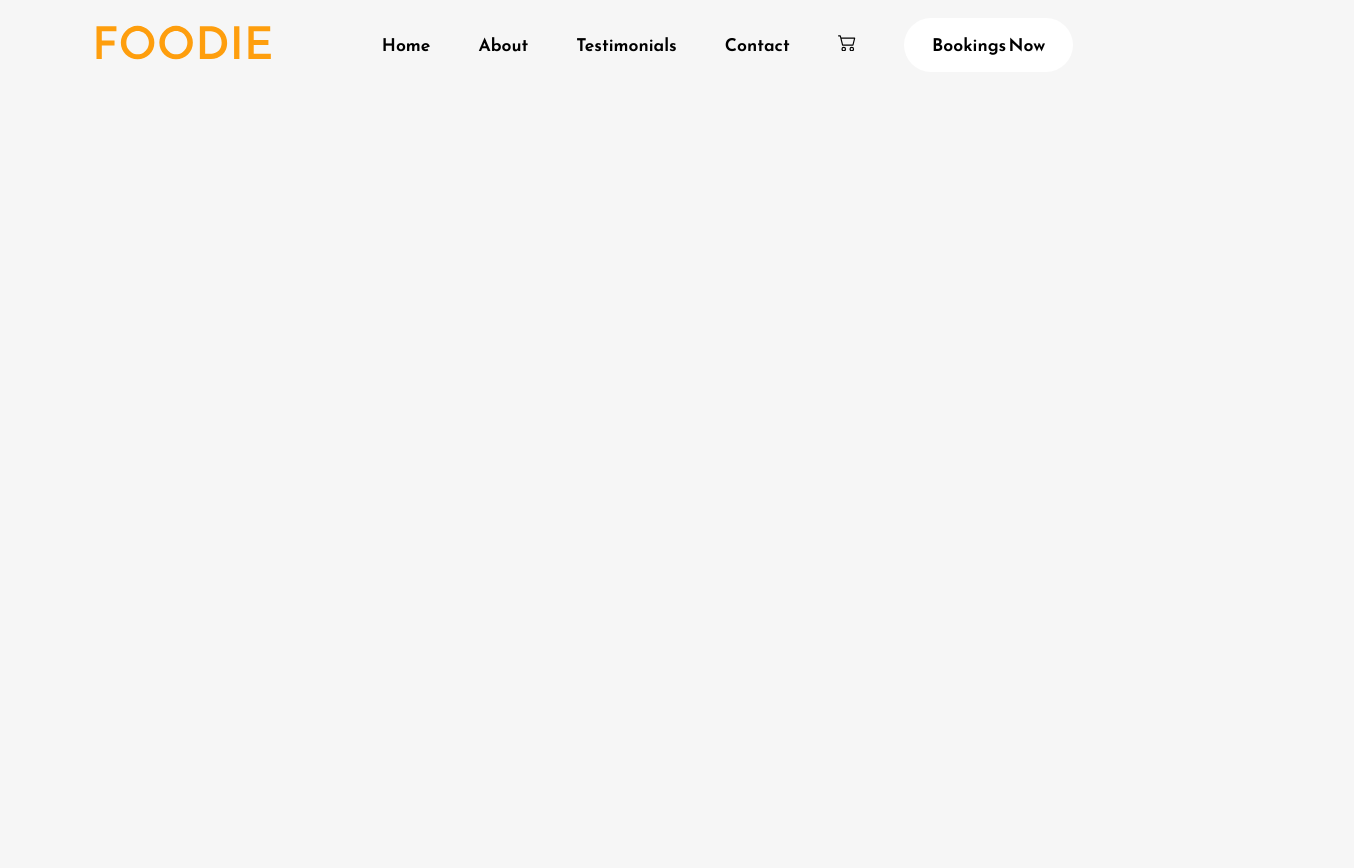
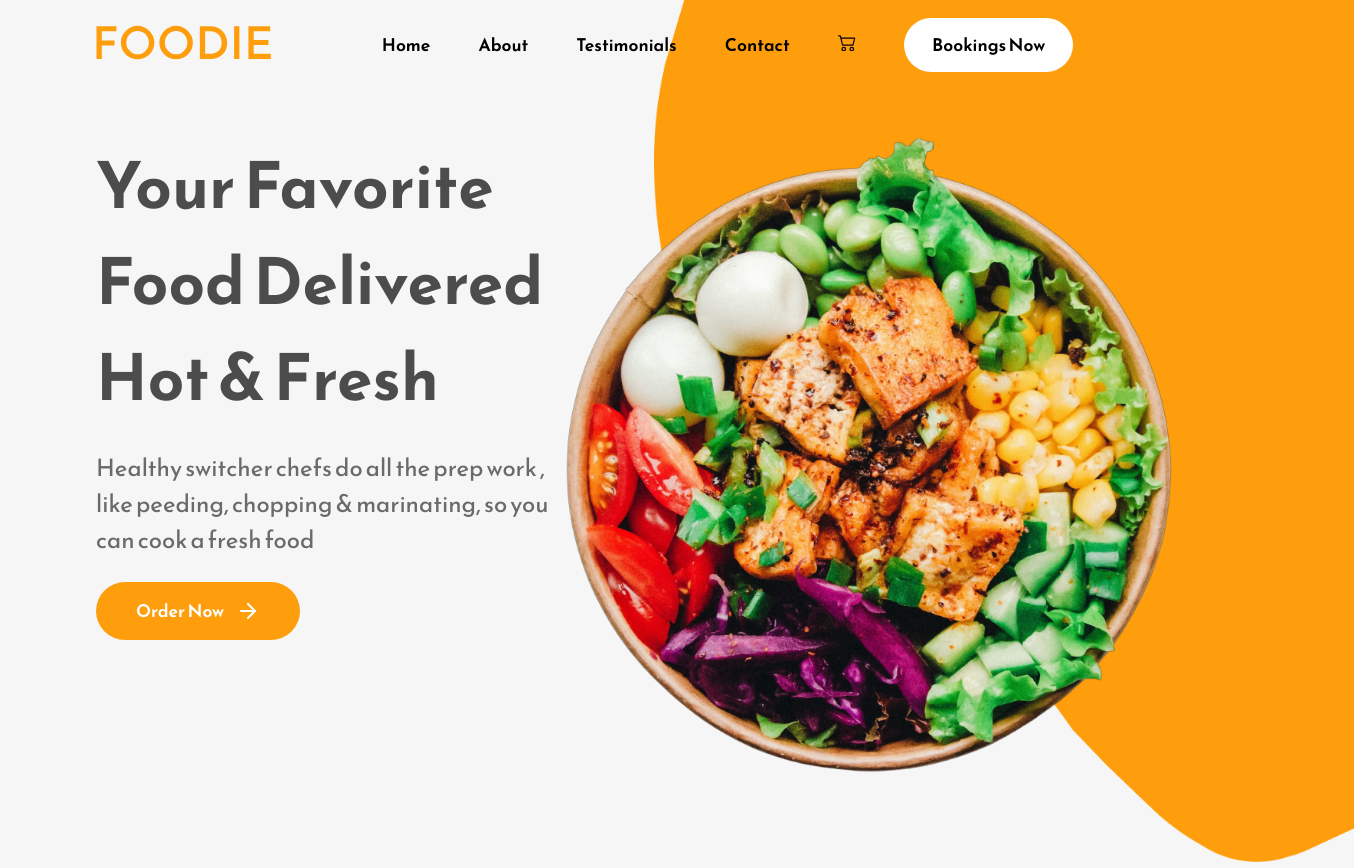
Before and after one commit to GulinaOmurbaevna/FoodReact, a React (Create React App) app: page / in a window 1280 px wide. Shown: the whole page, 1354 px wide, since content can reach past the window. Before the commit the page ends 800 px from the top, so only its background shows below. Built offline with nearby package versions, Linux system fonts and the light colour scheme.

Commit message:
add home

```diff
--- a/src/components/Home.js
+++ b/src/components/Home.js
@@ -9,7 +9,30 @@ function Home() {
   return (
     <div className='home-container'>
       <Navbar />
+      <div className='home-banner-container'>
+        <div className="home-bannerImage-container">
+          <img src={BannerBackground} alt="" />
+        </div>
+        <div className="home-text-sections">
+          <h1 className='primary-heading'>
+            Your Favorite Food Delivered Hot & Fresh
+          </h1>
 
+          <p className='primary-text'>
+            Healthy switcher chefs do all the prep work , like peeding,
+            chopping
+            & marinating, so you can cook a fresh food
+          </p>
+
+          <button className='secondary-button'>
+               Order Now <FiArrowRight />
+          </button>
+        </div>
+
+        <div className="home-image-container">
+          <img src={BannerImage} alt="" />
+        </div>
+      </div>
     </div>
   )
 }
```
